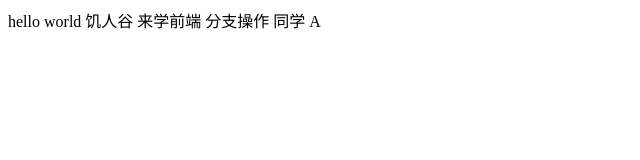
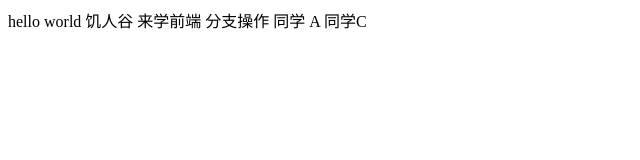
Before and after one commit to jirengu/vip14test, a plain HTML site: page index.html in a window 1280 px wide. Shown: the full height of the page, 0-640 px from the left. Drawn offline with Linux system fonts and the light colour scheme.

Commit message:
Update index.html

```diff
--- a/index.html
+++ b/index.html
@@ -12,5 +12,7 @@
    来学前端
      分支操作
      同学 A
+
+     同学C
 </body>
 </html>
```
